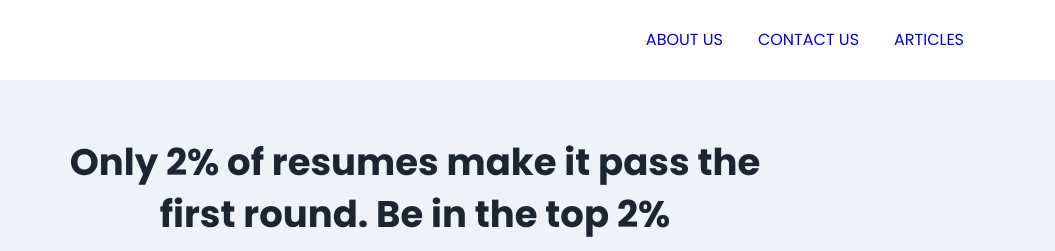
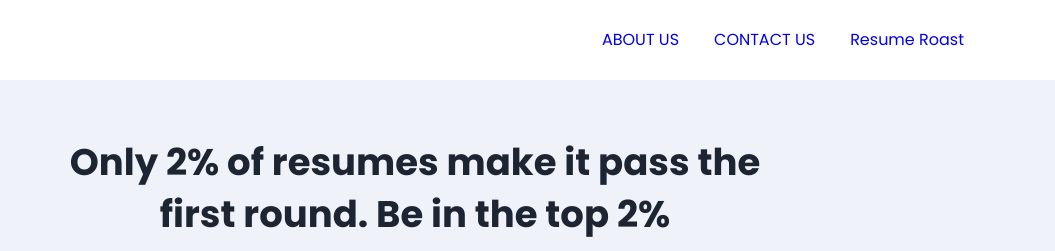
Before and after one commit to atharv-kanbargi/Resume-Builder, a plain HTML site: page index.html in a window 1280 px wide. Shown: the top 251 px of the page, 225-1280 px from the left. Drawn offline with Linux system fonts and the light colour scheme.

Commit message:
second commit

```diff
--- a/index.html
+++ b/index.html
@@ -24,7 +24,7 @@
                         <div class="nav-items">
                             <a href="./ABOUTUS/aboutus.html">ABOUT US</a>
                             <a href="./CONTACTUS/contactus.html">CONTACT US</a>
-                            <a href="#">ARTICLES</a>
+                            <a href="https://craft-roast-frontend.vercel.app/">Resume Roast</a>
                         </div>
                     </div>
                 </div>
```
